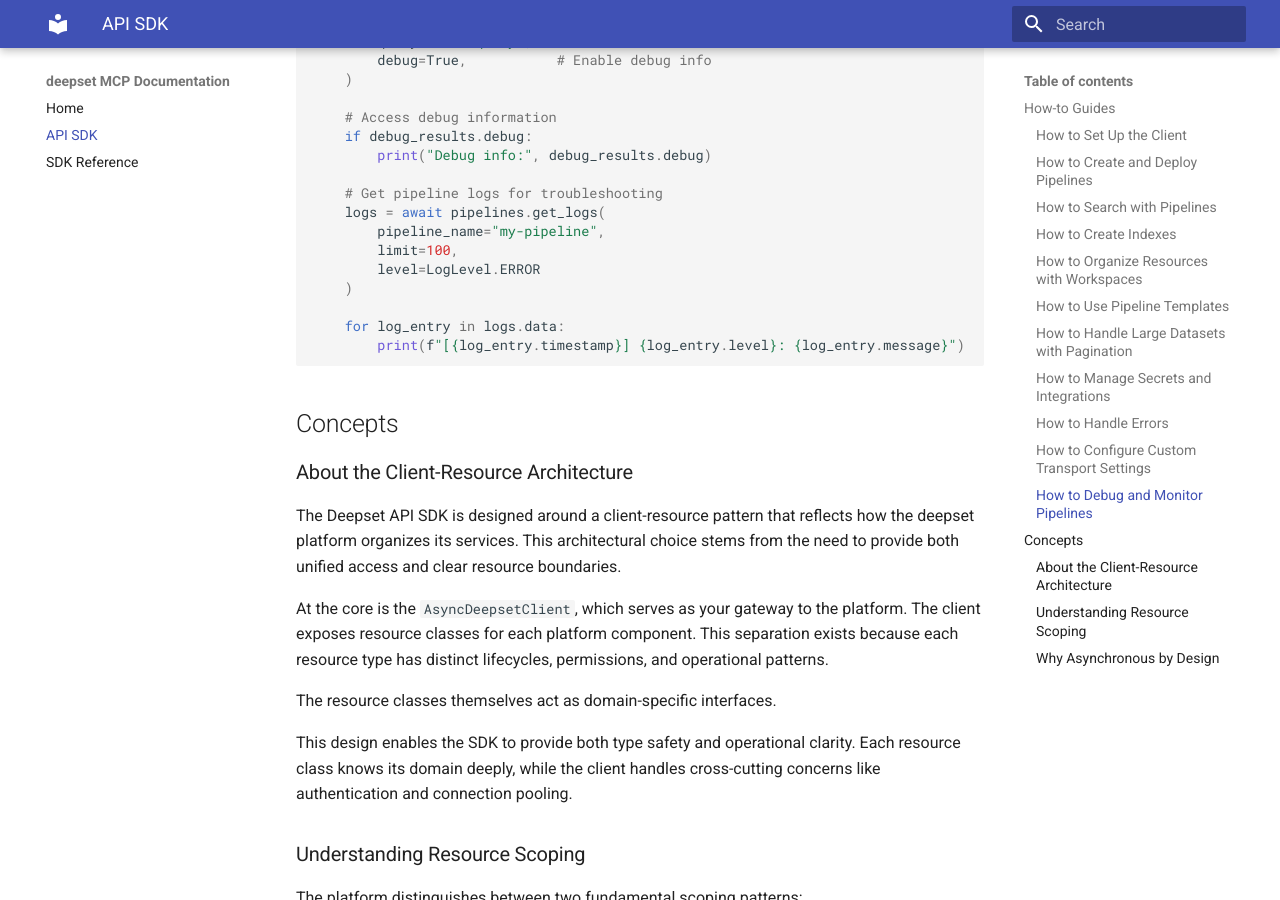
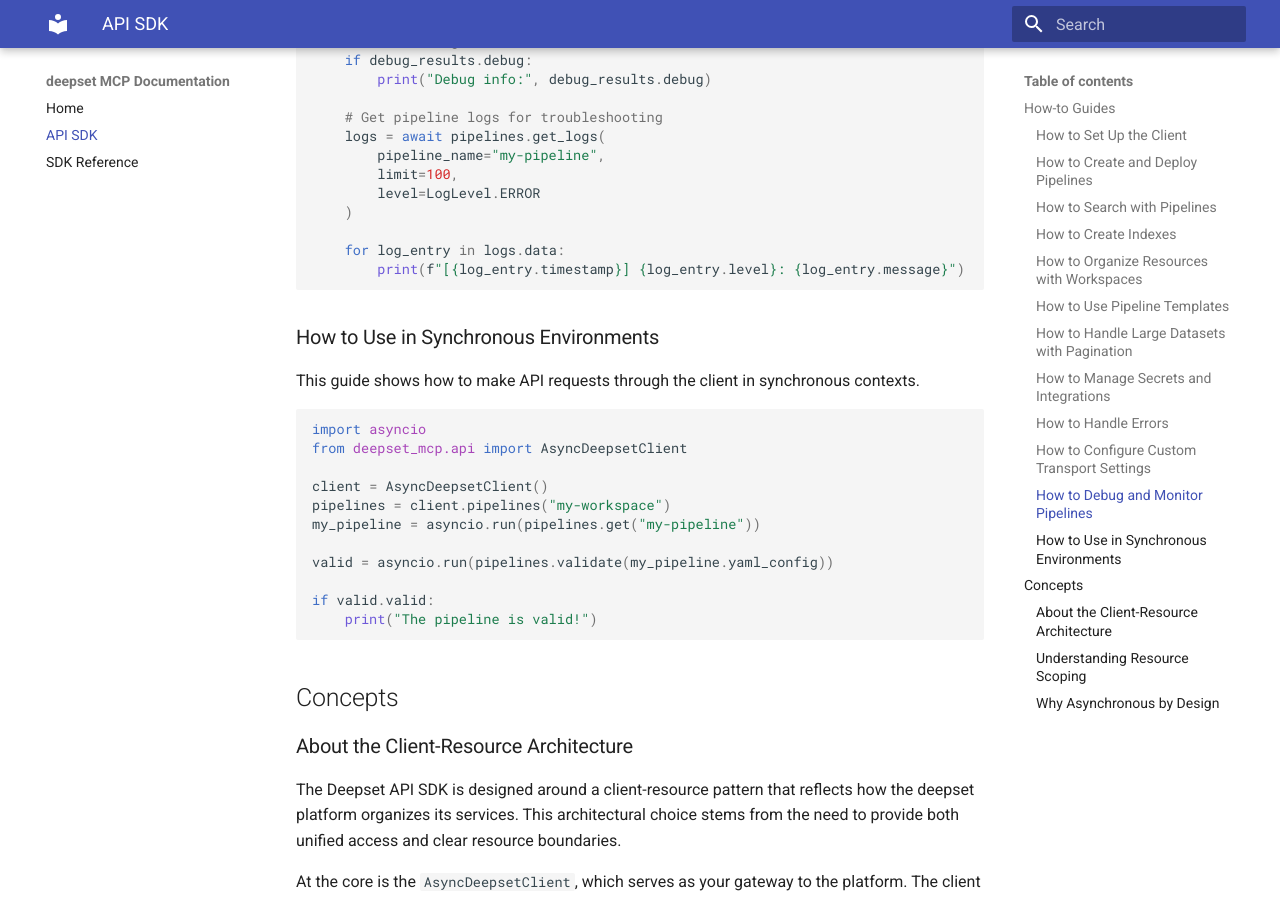
Before and after one commit to deepset-ai/deepset-mcp-server, an MkDocs documentation site: the page built from docs/api_sdk.md, in a window 1280 px wide and 900 px high, scrolled down 7257 px. Built offline with MkDocs 1.6.1 and Material for MkDocs 9.7.7, drawn with Linux system fonts in a browser that asks for light colours; some of the changed text lies outside the part shown.

````diff
--- a/docs/api_sdk.md
+++ b/docs/api_sdk.md
@@ -382,6 +378,24 @@ async with AsyncDeepsetClient() as client:
         print(f"[{log_entry.timestamp}] {log_entry.level}: {log_entry.message}")
 ```
 
+### How to Use in Synchronous Environments
+
+This guide shows how to make API requests through the client in synchronous contexts.
+
+```python
+import asyncio
+from deepset_mcp.api import AsyncDeepsetClient
+
+client = AsyncDeepsetClient()
+pipelines = client.pipelines("my-workspace")
+my_pipeline = asyncio.run(pipelines.get("my-pipeline"))
+
+valid = asyncio.run(pipelines.validate(my_pipeline.yaml_config))
+
+if valid.valid:
+    print("The pipeline is valid!")
+```
+
 
 ## Concepts
 
````
Also changed, not shown: other parts of docs/api_sdk.md (+5 -9 lines).
